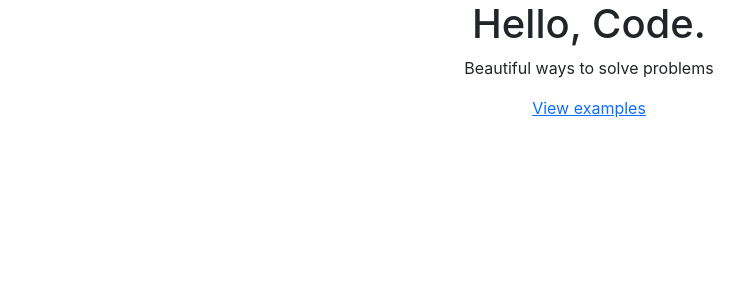
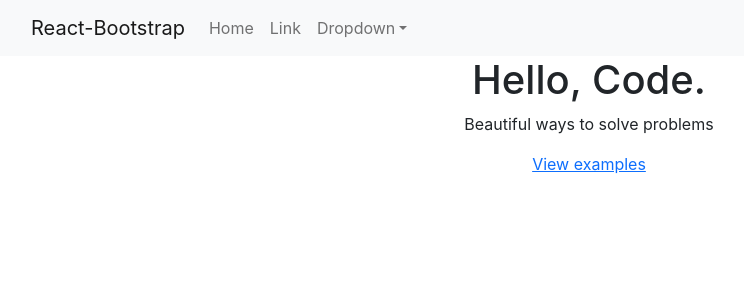
Before and after one commit to jameshhe/BeautifulCode, a React (Create React App) app: page / in a window 1280 px wide. Shown: the top 300 px of the page, without its empty margins (51-795 px from the left). Built offline with nearby package versions, Linux system fonts and the light colour scheme; no server answers; what aws-amplify would draw is missing.

Commit message:
added navigation component from react bootstrap, not finished with text and styling yet

```diff
--- a/src/App.js
+++ b/src/App.js
@@ -3,10 +3,12 @@
 import Landing from "./components/Landing";
 import CodeList from "./components/CodeList";
 import Code from "./components/Code";
+import Navigation from "./components/Navigation";
 
 function App() {
   return (
     <div className="App">
+      <Navigation />
       <Router>
         <Route exact path="/" component={Landing} />
         <Route exact path="/home" component={Landing} />
--- /dev/null
+++ b/src/components/Navigation.jsx
@@ -0,0 +1,31 @@
+import React from 'react';
+import Navbar from 'react-bootstrap/Navbar'
+import Nav from 'react-bootstrap/Nav'
+import Container from 'react-bootstrap/Container'
+import NavDropdown from 'react-bootstrap/NavDropdown'
+
+const Navigation = () => {
+    return (
+        <Navbar bg="light" expand="lg">
+            <Container>
+                <Navbar.Brand href="#home">React-Bootstrap</Navbar.Brand>
+                <Navbar.Toggle aria-controls="basic-navbar-nav" />
+                <Navbar.Collapse id="basic-navbar-nav">
+                <Nav className="me-auto">
+                    <Nav.Link href="#home">Home</Nav.Link>
+                    <Nav.Link href="#link">Link</Nav.Link>
+                    <NavDropdown title="Dropdown" id="basic-nav-dropdown">
+                    <NavDropdown.Item href="#action/3.1">Action</NavDropdown.Item>
+                    <NavDropdown.Item href="#action/3.2">Another action</NavDropdown.Item>
+                    <NavDropdown.Item href="#action/3.3">Something</NavDropdown.Item>
+                    <NavDropdown.Divider />
+                    <NavDropdown.Item href="#action/3.4">Separated link</NavDropdown.Item>
+                    </NavDropdown>
+                </Nav>
+                </Navbar.Collapse>
+            </Container>
+        </Navbar>
+    );
+};
+
+export default Navigation;
```
